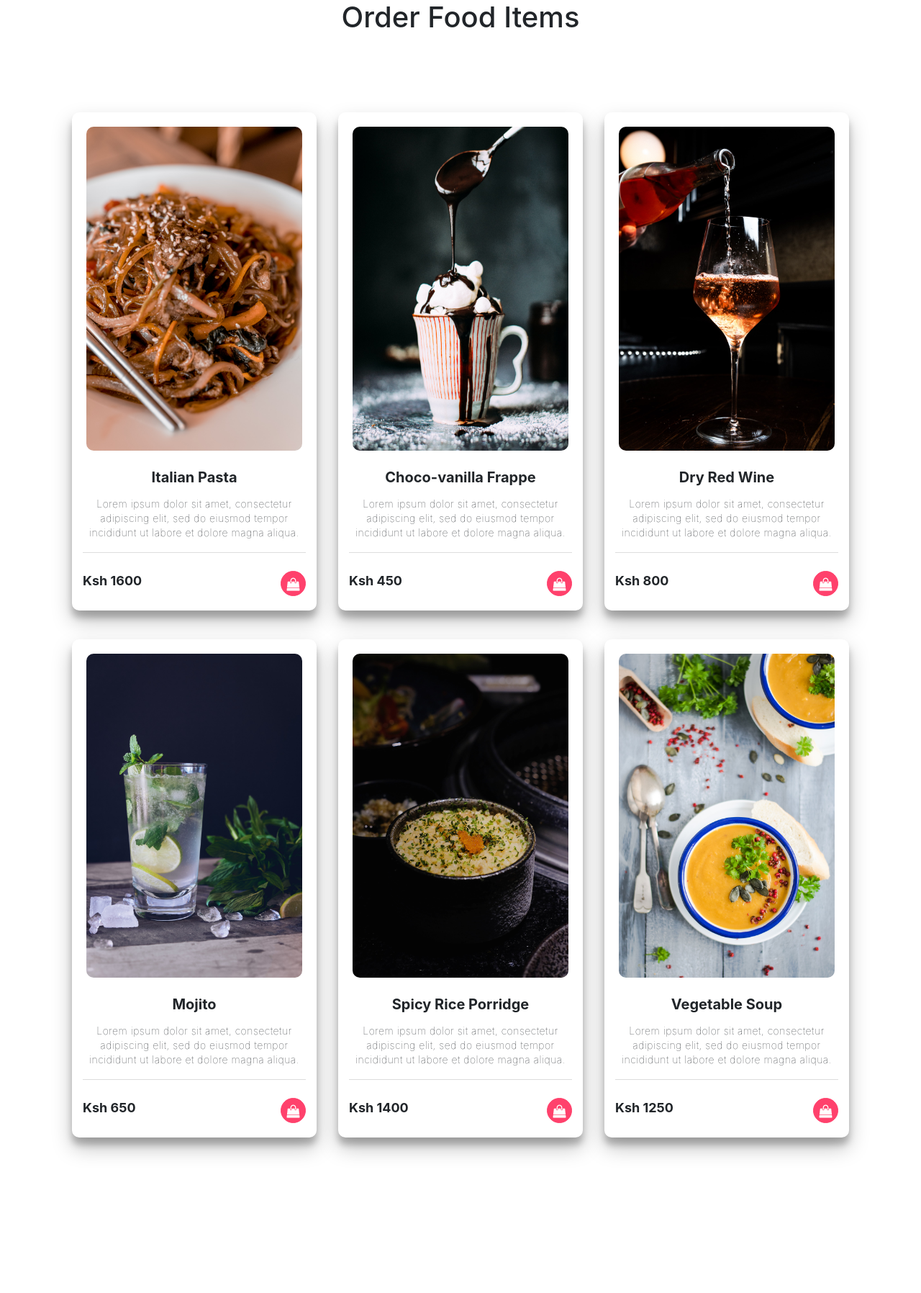
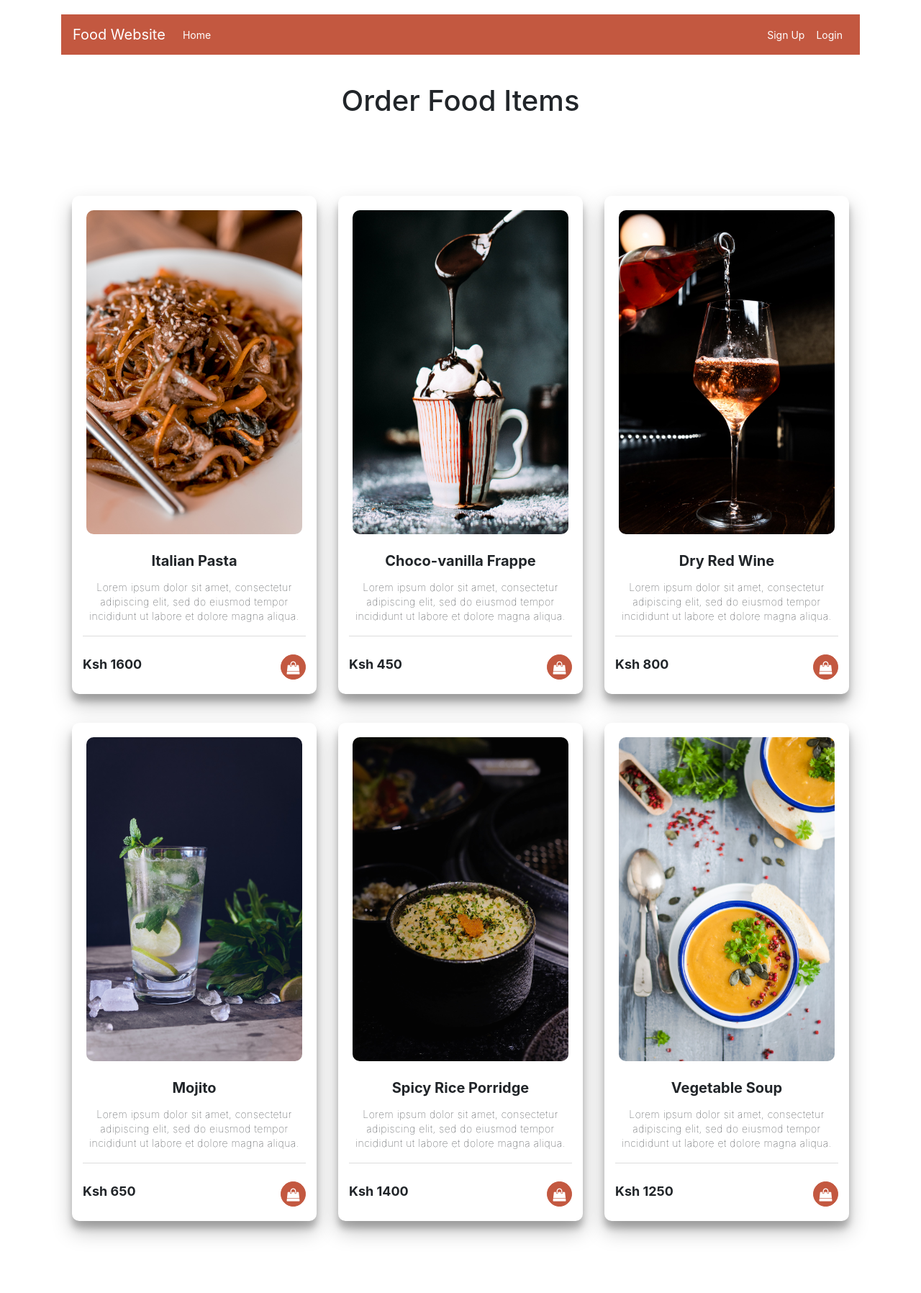
Before and after one commit to MaryannGitonga/IAP-Lab-Exercise-1, a PHP site: page / in a window 1280 px wide. Shown: the whole page at 72% size. Before the commit the page ends 1606 px from the top, so only its background shows below. Run offline with PHP 8.4, Linux system fonts and the light colour scheme; the visitor is signed in with stand-in values (Sample User, id 1); data comes from the database, SQL or seed files in the repository; some libraries are stand-ins or nearby versions.

Commit message:
Add navbar

```diff
--- a/templates/css/styles.css
+++ b/templates/css/styles.css
@@ -91,6 +91,7 @@
 			0 10px 10px rgba(0,0,0,0.22);
 	position: relative;
 	overflow: hidden;
+	margin-top: 120px;
 	width: 768px;
 	max-width: 100%;
 	min-height: 480px;
@@ -152,10 +153,50 @@
 	transform: translateX(0);
 }
 
+.profile-panel{
+    text-align: left;
+}
+
+.profile-panel button{
+    margin-top: 20px;
+}
+
+.profile-container img{
+	position: absolute;
+	top: 0;
+	left: 0;
+	width: 500px;
+	height: 500px;
+}
+
 /* Index Page */
 
 .container{
 	width: 100%;
+}
+
+nav{
+	margin-top: 20px;
+}
+
+.navbar{
+	background-color: #c35840;
+}
+
+nav ul li, nav ul{
+	text-decoration: none;
+}
+
+nav ul li a{
+	color: #fff;
+}
+
+.navbar-brand{
+	color: #fff;
+}
+
+.page-title{
+	margin-top: 40px;
 }
 
 .shell{
@@ -271,14 +312,14 @@
 	height: 35px;
 	line-height: 35px;
 	border-radius: 50%;
-	background: #FF416C;
-	border: 1px solid #FF416C;
+	background: #c35840;
+	border: 1px solid #c35840;
 	transition: all 0.2s ease-in-out;
 }
 
 a.cart-btn:hover, a.cart-btn:active, a.cart-btn:focus{
 	background-color: #fff;
-	color: #FF416C;
+	color: #c35840;
 	text-decoration: none;
 }
 
@@ -296,17 +337,17 @@
 	}
 
 	a.cart-btn{
-		border-color: #FF416C;
-		background: #FF416C;
+		border-color: #c35840;
+		background: #c35840;
 		color: #fff;
 	}
 }
 
 #comingsoonModalLabel{
 	text-align: center!important;
-	color: #FF416C;
+	color: #c35840;
 }
 
 .close span{
-	color: #FF416C;
+	color: #c35840;
 }
--- a/templates/index.php
+++ b/templates/index.php
@@ -1,10 +1,3 @@
-<?php
-    session_start();
-    if (!isset($_SESSION['user_name'])){
-        header("Location: /IAP-Lab-Project/templates/login.php");
-    }
-?>
-
 <!DOCTYPE html>
 <html lang="en">
 <head>
@@ -15,7 +8,42 @@
     <link rel="stylesheet" href="https://maxcdn.bootstrapcdn.com/bootstrap/4.0.0/css/bootstrap.min.css" integrity="sha384-Gn5384xqQ1aoWXA+058RXPxPg6fy4IWvTNh0E263XmFcJlSAwiGgFAW/dAiS6JXm" crossorigin="anonymous"></head>
 <body>
     <div class="container text-center">
-        <h1>Order Food Items</h1>
+        <nav class="navbar navbar-expand-lg">
+            <a class="navbar-brand" href="index.php">Food Website</a>
+            <button class="navbar-toggler" type="button" data-toggle="collapse" data-target="#navbarText" aria-controls="navbarText" aria-expanded="false" aria-label="Toggle navigation">
+                <span class="navbar-toggler-icon"></span>
+            </button>
+            <div class="collapse navbar-collapse" id="navbarText">
+                <ul class="navbar-nav mr-auto">
+                    <li class="nav-item active">
+                        <a class="nav-link" href="index.php">Home <span class="sr-only">(current)</span></a>
+                    </li>
+                </ul>
+                <ul class="navbar-nav ml-auto">
+                    <?php
+                        if (!isset($_SESSION['user_name'])) {
+                    ?>
+                            <li class="nav-item"><a class="nav-link" href="register.php">Sign Up</a></li>
+                            <li class="nav-item"><a class="nav-link" href="login.php">Login</a></li>
+                    <?php
+                        }else{
+                    ?>
+                            <li class="nav-item dropdown">
+                                <a class="nav-link dropdown-toggle" href="#" id="navbarDropdownMenuLink" data-toggle="dropdown" aria-haspopup="true" aria-expanded="false">
+                                    <?php echo $_SESSION['user_name'] ?>
+                                </a>
+                                <div class="dropdown-menu" aria-labelledby="navbarDropdownMenuLink">
+                                    <a class="dropdown-item" href="profile.php">My Profile</a>
+                                </div>
+                            </li>
+                            <li class="nav-item"><a class="nav-link" href="profile.php"></a></li>
+                    <?php
+                        }
+                    ?>
+                </ul>
+            </div>
+        </nav>
+        <h1 class="page-title">Order Food Items</h1>
         <div class="shell">
             <div class="container">
                 <div class="row">
```
Also changed, not shown: templates/profile.php (added, +36 -0 lines).
